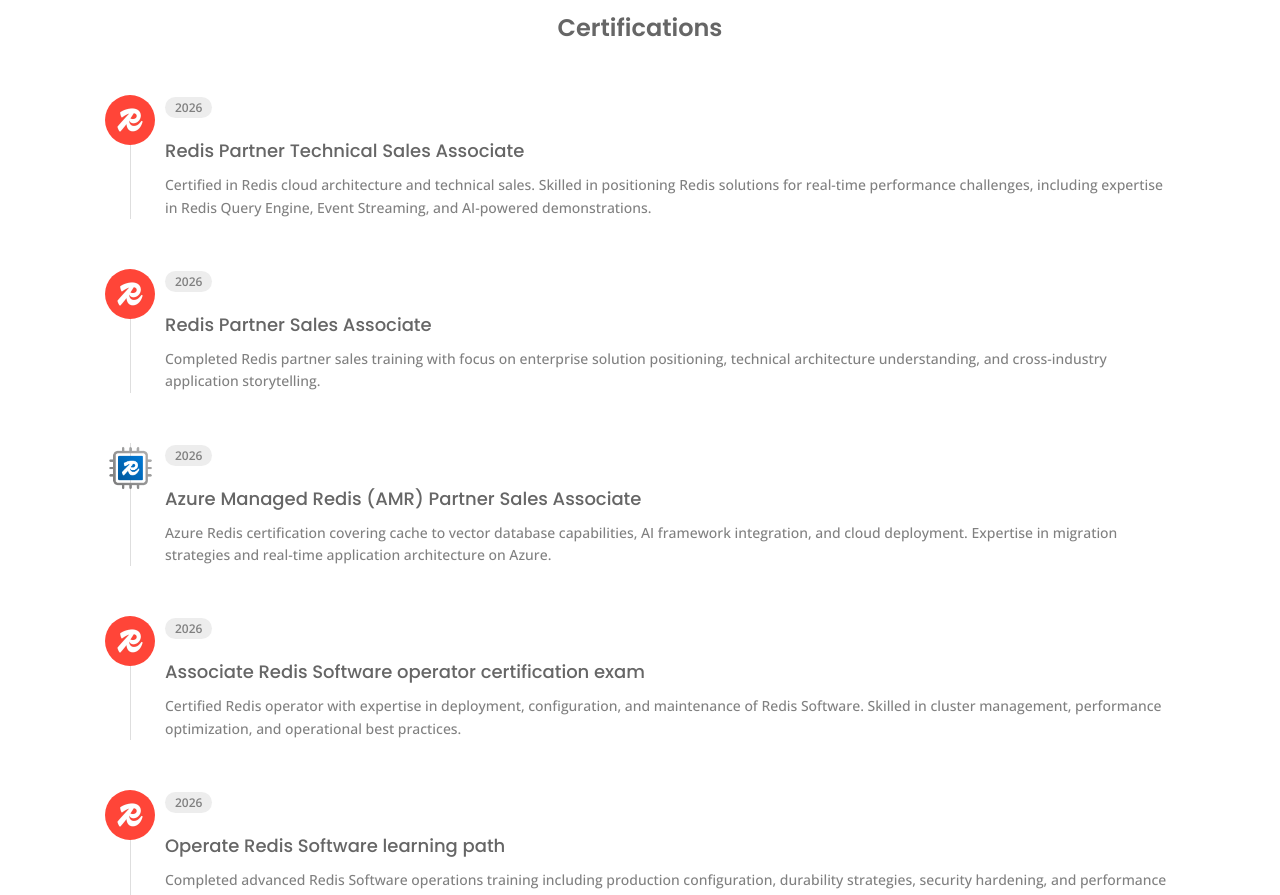
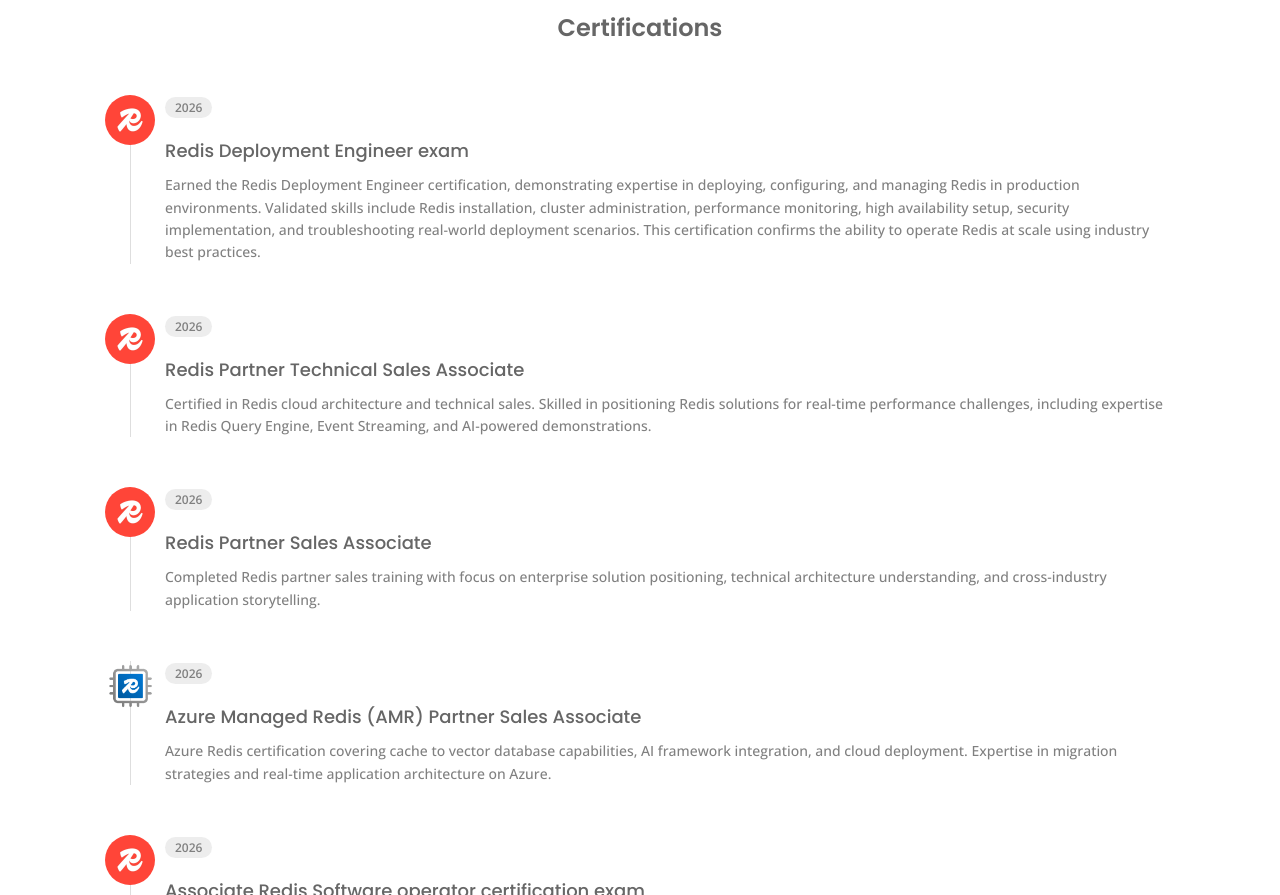
Before and after one commit to abdaziznet/vite-react-portfolio, a React (Vite) app: page /about in a window 1280 px wide. Shown: the part 1620-2515 px from the top of the page. Built offline with nearby package versions, Linux system fonts and the light colour scheme.

Commit message:
add cert redis deployment engineer exam

```diff
--- a/src/data.jsx
+++ b/src/data.jsx
@@ -519,6 +519,14 @@
     desc: "Certified in Redis cloud architecture and technical sales. Skilled in positioning Redis solutions for real-time performance challenges, including expertise in Redis Query Engine, Event Streaming, and AI-powered demonstrations.",
     date: "2026",
     url: "https://www.credential.net/b22714be-8f2f-4ff4-a95f-4d7d398d80e4?username=abdaziz",
+  },
+  {
+    id: 33,
+    img: CertRedis,
+    title: "Redis Deployment Engineer exam",
+    desc: "Earned the Redis Deployment Engineer certification, demonstrating expertise in deploying, configuring, and managing Redis in production environments. Validated skills include Redis installation, cluster administration, performance monitoring, high availability setup, security implementation, and troubleshooting real-world deployment scenarios. This certification confirms the ability to operate Redis at scale using industry best practices.",
+    date: "2026",
+    url: "https://www.credential.net/edaad74e-dfe6-4502-a4e4-062deb1ee6d8?username=abdaziz",
   },
 ];
 
```
